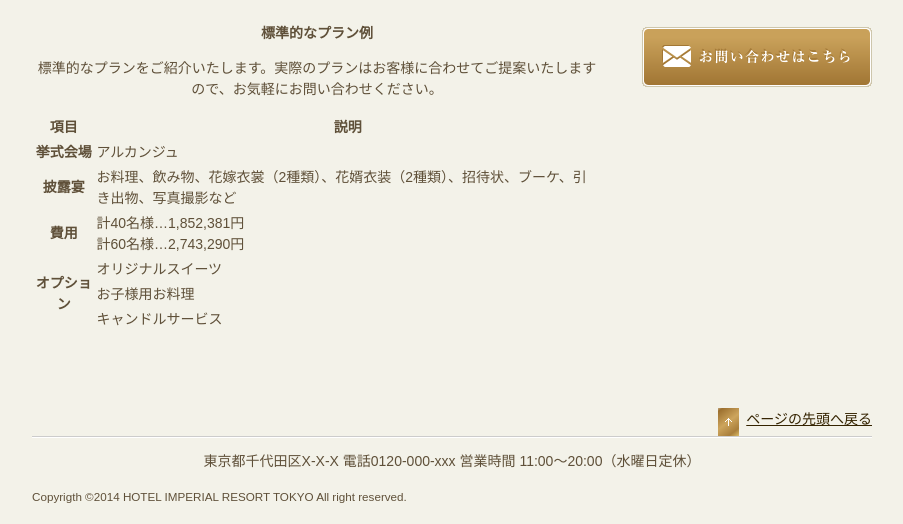
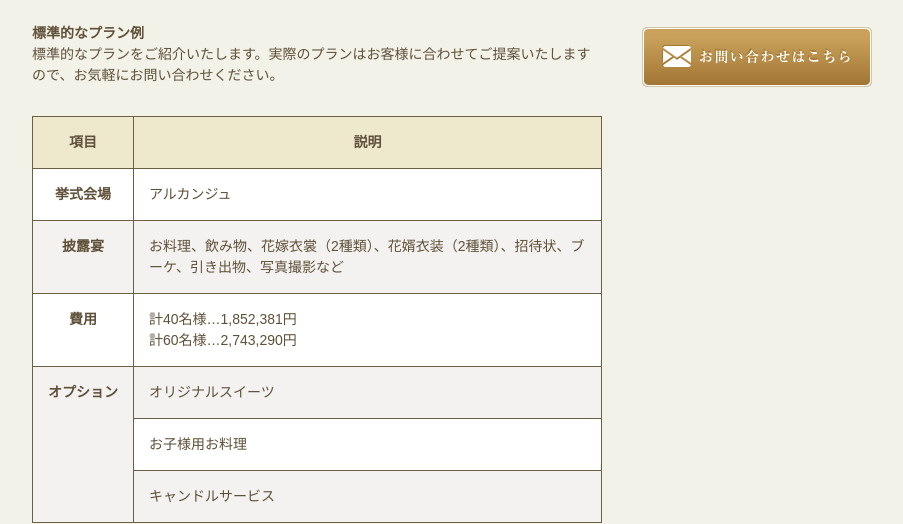
Before and after one commit to Phaya-nmt/phaya.github.io, a plain HTML site: page plan.html in a window 1280 px wide. Shown: the part 312-836 px from the top of the page, without its empty margins (188-1091 px from the left). Drawn offline with Linux system fonts and the light colour scheme.

Commit message:
Edit style.css plan area

```diff
--- a/css/style.css
+++ b/css/style.css
@@ -124,7 +124,37 @@ nav ul li a:hover{
 /* 「結婚式場のコンセプト」ページ ここまで↑ */
 
 /* 「プランのご案内」ページ ここから↓ */
-
+table {
+  border-collapse: collapse;
+}
+caption {
+  text-align: left;
+  margin-bottom: 30px;
+}
+caption p {
+  margin-top: 0;
+  margin-bottom: 0;
+}
+table th, table td {
+  padding: 15px;
+  border: 1px solid #6c5f45;
+}
+table tr th:first-child {
+  width: 70px;
+}
+table tbody th,
+table tbody td {
+  vertical-align: top;
+}
+table thead tr th {
+  background-color: #eee8cc;
+}
+table tbody tr:nth-child(odd) {
+  background-color: #ffffff;
+}
+table tbody tr:nth-child(even) {
+  background-color: #f4f2f0;
+}
 /* 「プランのご案内」ページ ここまで↑ */
 
 /* 「ブライダルフェア」ページ ここから↓ */
```
